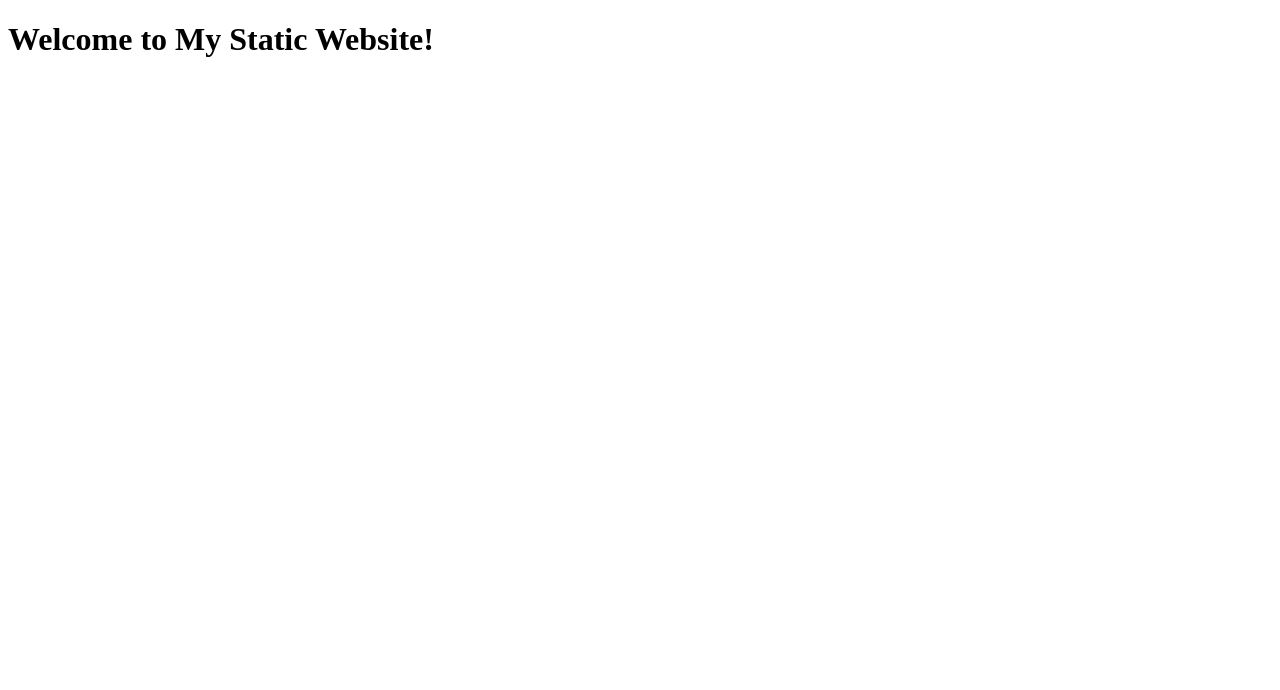
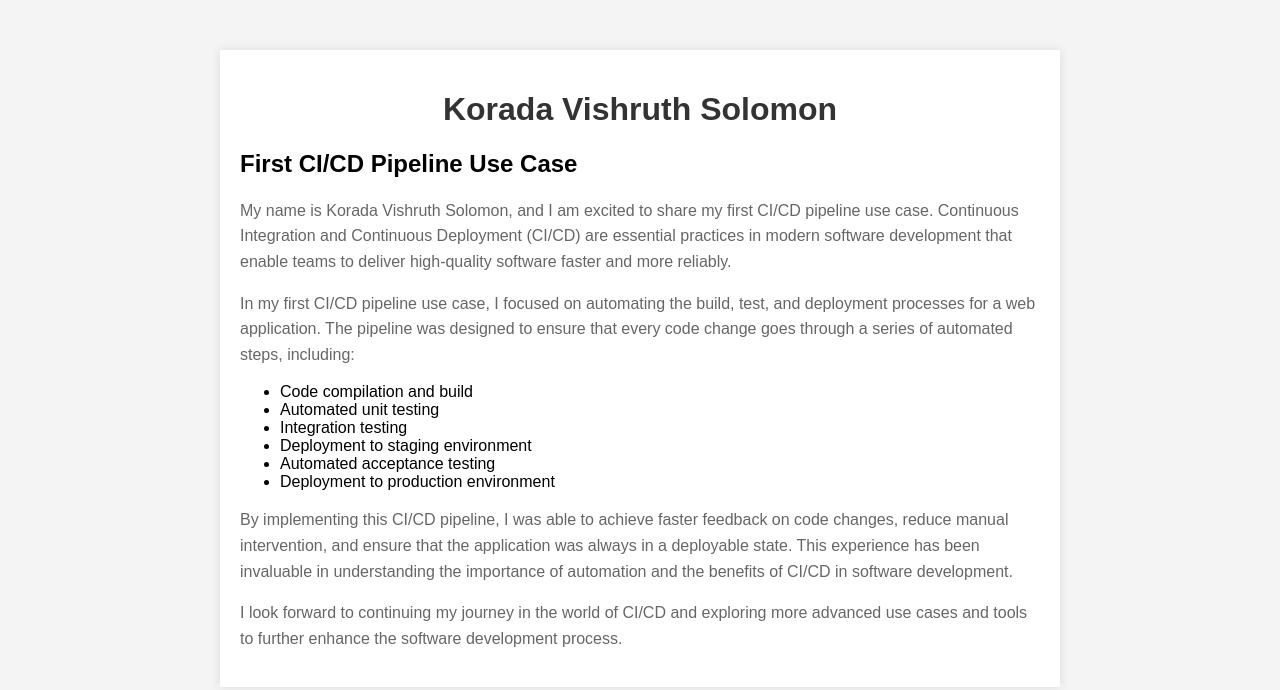
Before and after one commit to ftwtarun07/final_use_case, a plain HTML site: page index.html in a window 1280 px wide. Drawn offline with Linux system fonts and the light colour scheme.

Commit message:
Update index.html

```diff
--- a/index.html
+++ b/index.html
@@ -1,5 +1,64 @@
 <!DOCTYPE html>
-<html>
-  <head><title>Hello from S3</title></head>
-  <body><h1>Welcome to My Static Website!</h1></body>
+<html lang="en">
+<head>
+    <meta charset="UTF-8">
+    <meta name="viewport" content="width=device-width, initial-scale=1.0">
+    <title>Korada Vishruth Solomon - First CI/CD Pipeline Use Case</title>
+    <style>
+        body {
+            font-family: Arial, sans-serif;
+            margin: 0;
+            padding: 0;
+            background-color: #f4f4f4;
+        }
+        .container {
+            max-width: 800px;
+            margin: 50px auto;
+            padding: 20px;
+            background-color: #fff;
+            box-shadow: 0 0 10px rgba(0, 0, 0, 0.1);
+        }
+        h1 {
+            color: #333;
+        }
+        p {
+            color: #666;
+            line-height: 1.6;
+        }
+        .header {
+            text-align: center;
+            margin-bottom: 20px;
+        }
+                   color: #444;
+        }
+    </style>
+</head>
+<body>
+    <div class="container">
+        <div class="header">
+            <h1>Korada Vishruth Solomon</h1>
+        </div>
+        <h2>First CI/CD Pipeline Use Case</h2>
+        <p>
+            My name is Korada Vishruth Solomon, and I am excited to share my first CI/CD pipeline use case. Continuous Integration and Continuous Deployment (CI/CD) are essential practices in modern software development that enable teams to deliver high-quality software faster and more reliably.
+        </p>
+        <p>
+            In my first CI/CD pipeline use case, I focused on automating the build, test, and deployment processes for a web application. The pipeline was designed to ensure that every code change goes through a series of automated steps, including:
+        </p>
+        <ul>
+            <li>Code compilation and build</li>
+            <li>Automated unit testing</li>
+            <li>Integration testing</li>
+            <li>Deployment to staging environment</li>
+            <li>Automated acceptance testing</li>
+            <li>Deployment to production environment</li>
+        </ul>
+        <p>
+            By implementing this CI/CD pipeline, I was able to achieve faster feedback on code changes, reduce manual intervention, and ensure that the application was always in a deployable state. This experience has been invaluable in understanding the importance of automation and the benefits of CI/CD in software development.
+        </p>
+        <p>
+            I look forward to continuing my journey in the world of CI/CD and exploring more advanced use cases and tools to further enhance the software development process.
+        </p>
+    </div>
+</body>
 </html>
```
